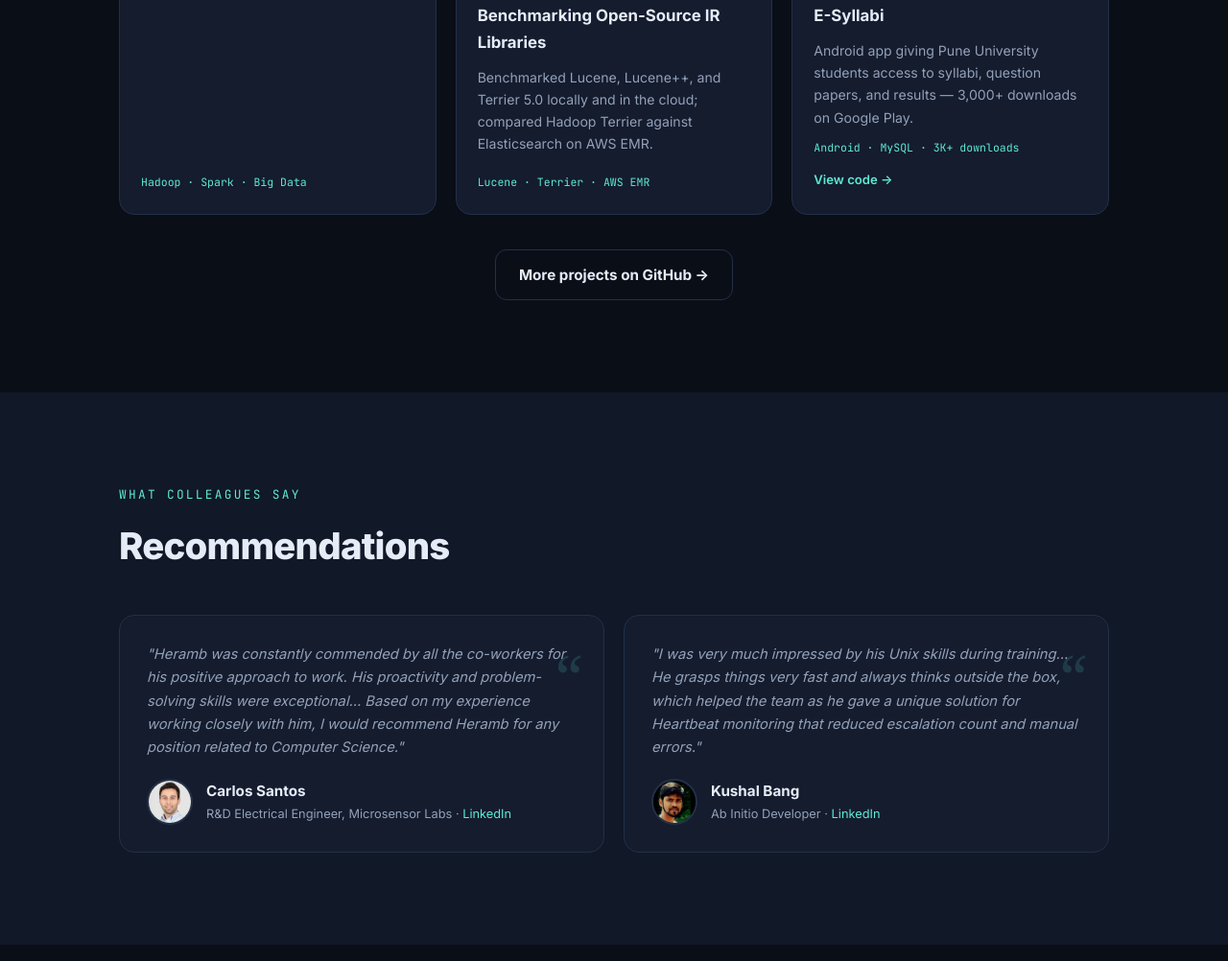
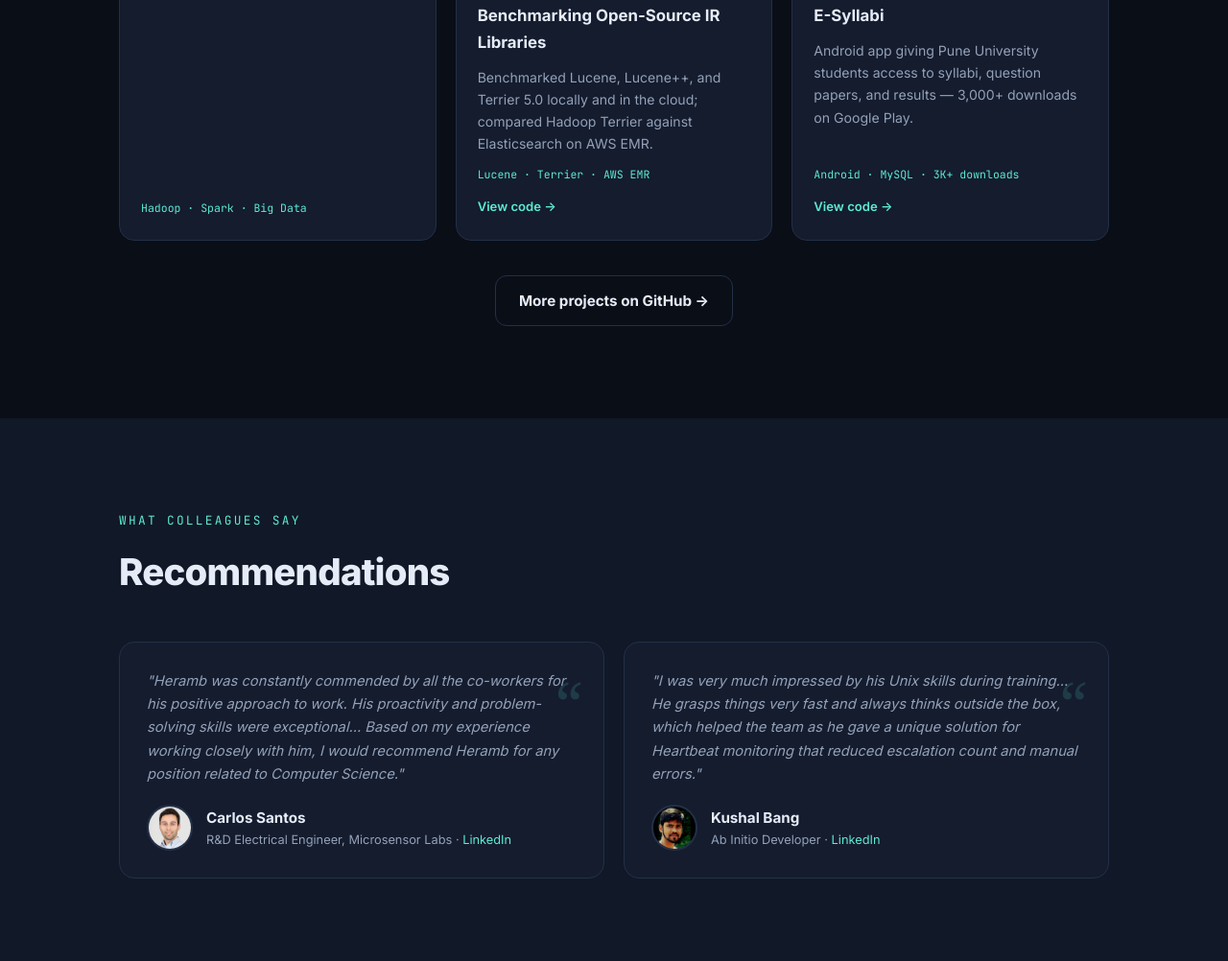
Before and after one commit to huttarwar/huttarwar.github.io, a website: page index.html in a window 1280 px wide. Shown: the part 4579-5581 px from the top of the page at 96% size. Drawn offline with Linux system fonts and the light colour scheme.

Commit message:
Link benchmarking project to Xplore_Project repo

```diff
--- a/index.html
+++ b/index.html
@@ -331,6 +331,7 @@
           <h3>Benchmarking Open-Source IR Libraries</h3>
           <p>Benchmarked Lucene, Lucene++, and Terrier 5.0 locally and in the cloud; compared Hadoop Terrier against Elasticsearch on AWS EMR.</p>
           <div class="meta">Lucene · Terrier · AWS EMR</div>
+          <a class="proj-link" href="https://github.com/huttarwar/Xplore_Project" target="_blank" rel="noopener">View code →</a>
         </div>
       </div>
       <div class="proj-card reveal">
```
